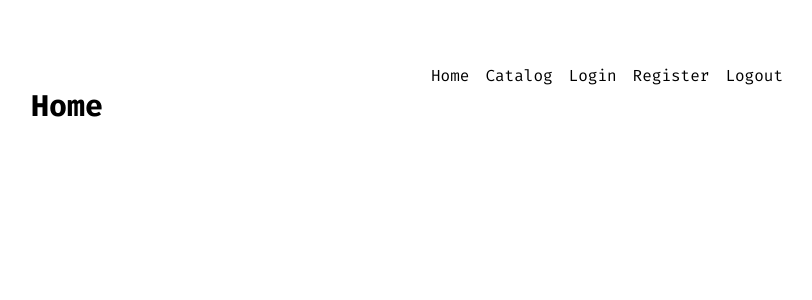
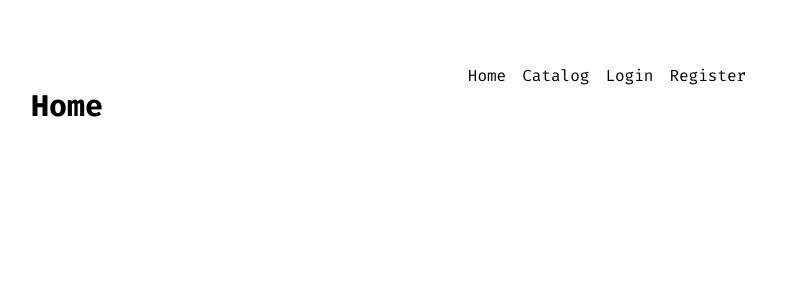
Before and after one commit to TimiPashov/ReactSellCars, a React (Vite) app in the folder ReactSellCars/: page / in a window 1280 px wide. Shown: the top 300 px of the page, without its empty margins (33-845 px from the left). Built offline with nearby package versions, Linux system fonts and the light colour scheme; no server answers.

Commit message:
update readme(todos), hide logout when logged in

```diff
--- a/ReactSellCars/src/components/Nav/Nav.tsx
+++ b/ReactSellCars/src/components/Nav/Nav.tsx
@@ -25,6 +25,11 @@ export default function Nav() {
             <li>
               <NavLink to="/profile">Profile</NavLink>
             </li>
+            <li>
+              <NavLink to="#" onClick={onLogoutSubmit}>
+                Logout
+              </NavLink>
+            </li>
           </>
         )}
         {!user._id && (
@@ -37,11 +42,6 @@ export default function Nav() {
             </li>
           </>
         )}
-        <li>
-          <NavLink to="#" onClick={onLogoutSubmit}>
-            Logout
-          </NavLink>
-        </li>
       </ul>
     </div>
   );
```
Also changed, not shown: 1 other file (tests, documents, lock files or other folders).
